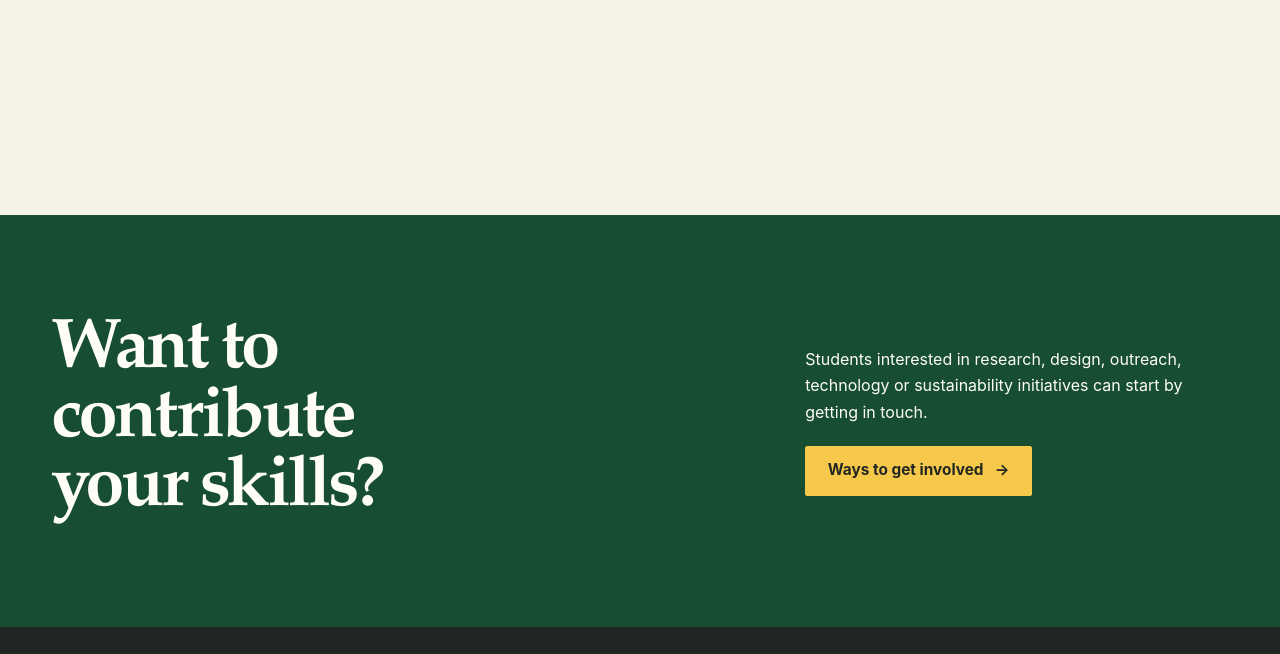
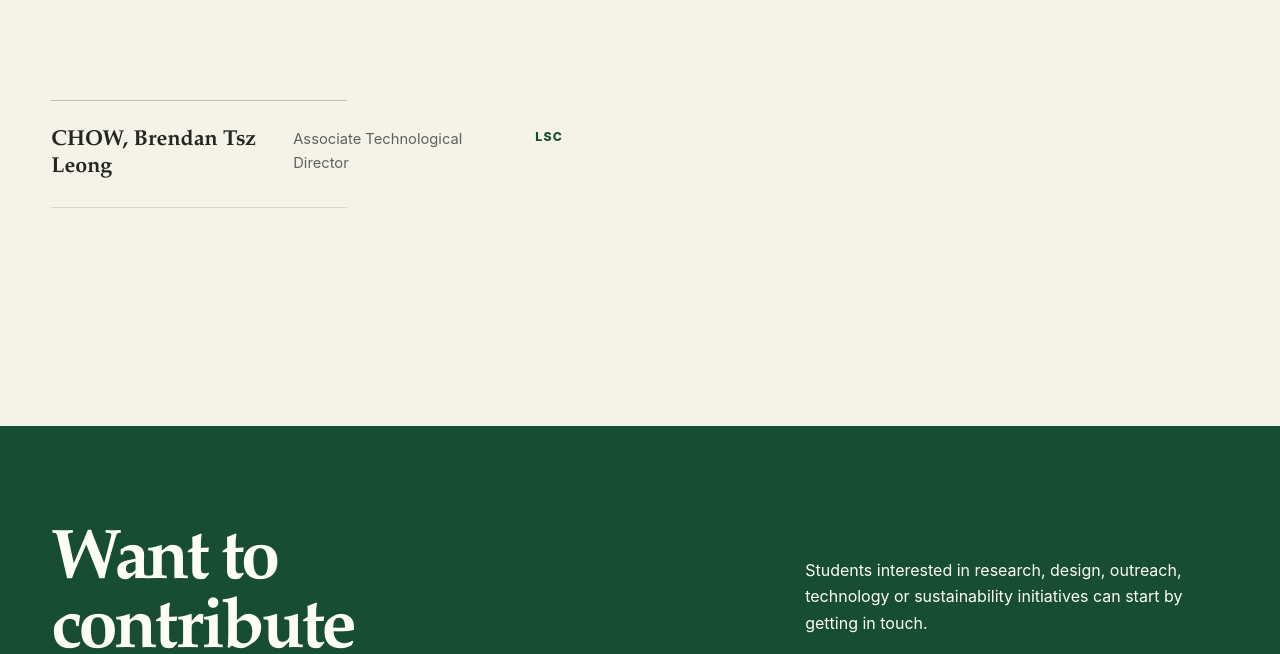
Before and after one commit to CosmicCrusader23/sprout4change, a plain HTML site: page team.html in a window 1280 px wide. Shown: the part 2956-3610 px from the top of the page. Drawn offline with Linux system fonts and the light colour scheme.

Commit message:
Update team.html

```diff
--- a/team.html
+++ b/team.html
@@ -72,6 +72,7 @@
         <section class="department" aria-labelledby="technology-title" data-reveal>
           <div class="department-title"><p class="department-count">1 member</p><h2 id="technology-title">Technology</h2></div>
           <div class="member-list"><article class="member"><div class="member-name">CHAN, Cheuk Yin</div><div class="member-role">Head of Technology</div><div class="member-school">DBS</div></article></div>
+         <div class="member-list"><article class="member"><div class="member-name">CHOW, Brendan Tsz Leong</div><div class="member-role">Associate Technological Director</div><div class="member-school">LSC</div></article></div>
         </section>
       </div>
     </section>
```
